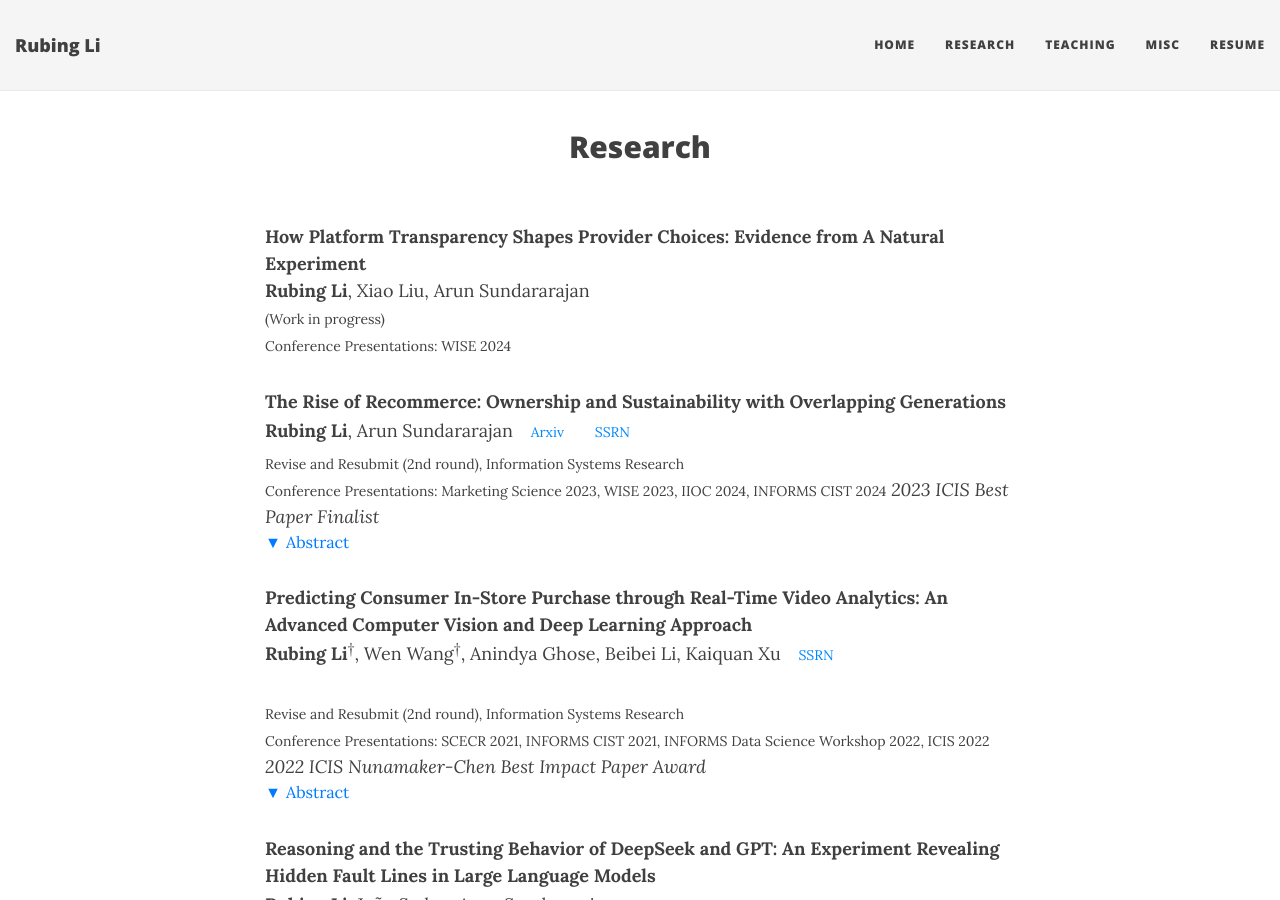
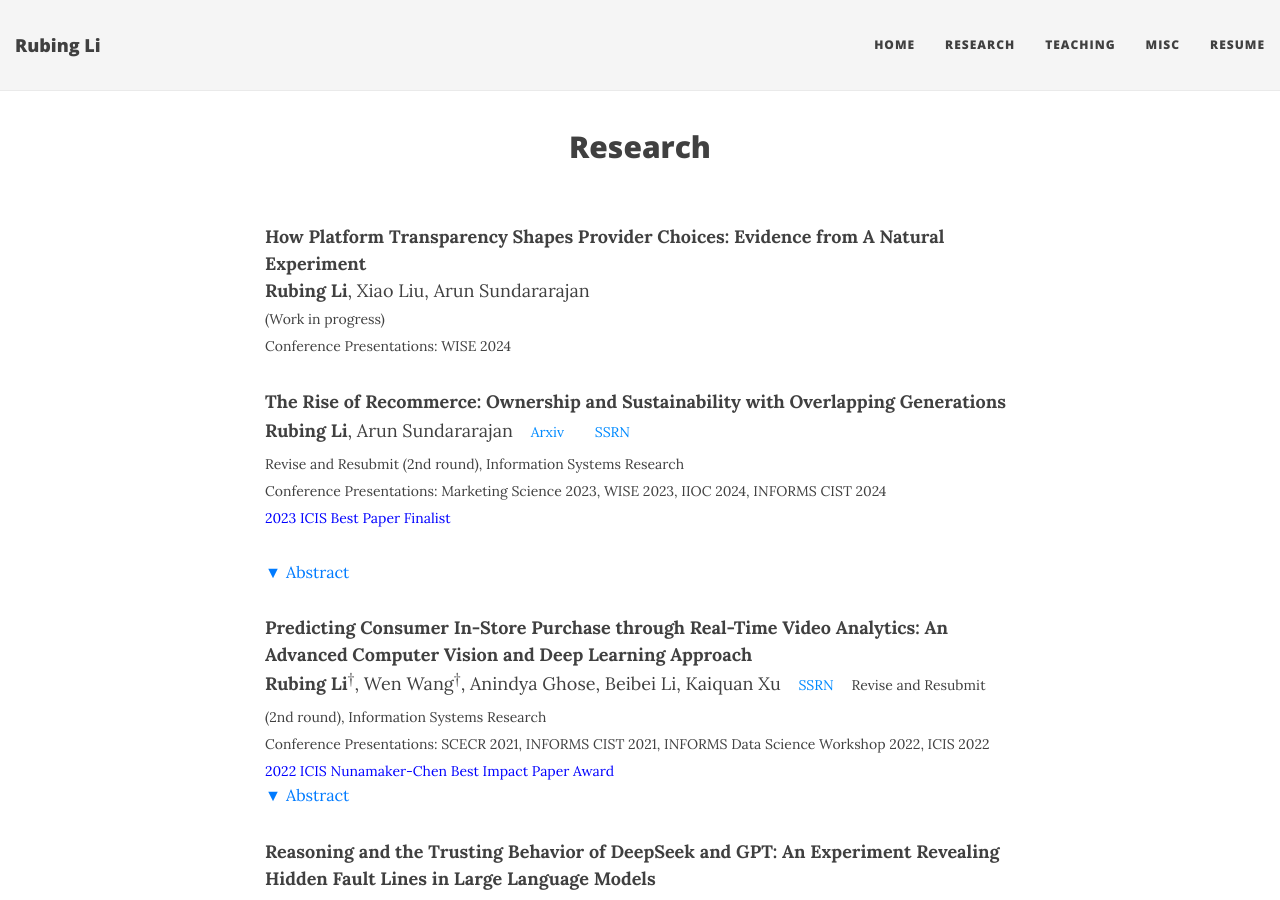
Before and after one commit to RubingLi123/rubingli123.github.io, a Jekyll site: the page built from research.md, in a window 1280 px wide and 900 px high. Built offline with Jekyll 4.4.1, drawn with Linux system fonts in a browser that asks for light colours; nearby versions of some CDN libraries.

Commit message:
Update research.md

```diff
--- a/research.md
+++ b/research.md
@@ -48,7 +48,8 @@ title: Research
 **Rubing Li**, Arun Sundararajan  [Arxiv](https://arxiv.org/abs/2405.09023){: .btn} [SSRN](https://papers.ssrn.com/sol3/papers.cfm?abstract_id=4827707){: .btn}
 <br><span style="font-size: 14px;"> Revise and Resubmit (2nd round), Information Systems Research</span>
 <br><span style="font-size: 14px;">Conference Presentations: Marketing Science 2023, WISE 2023, IIOC 2024, INFORMS CIST 2024</span>
-*2023 ICIS Best Paper Finalist*
+<br><span style="font-size: 14px;color:blue">2023 ICIS Best Paper Finalist </span>
+
 <span class="abstract-link" onclick="toggleAbstract('abstract1', this)">
     <span class="triangle">▼</span> Abstract
 </span>
@@ -58,9 +59,9 @@ title: Research
 
 **Predicting Consumer In-Store Purchase through Real-Time Video Analytics: An Advanced Computer Vision and Deep Learning Approach**
 **Rubing Li**<sup>†</sup>, Wen Wang<sup>†</sup>, Anindya Ghose, Beibei Li, Kaiquan Xu [SSRN](https://papers.ssrn.com/sol3/papers.cfm?abstract_id=4513385){: .btn}
-<br><span style="font-size: 14px;"> Revise and Resubmit (2nd round), Information Systems Research</span>
+<span style="font-size: 14px;"> Revise and Resubmit (2nd round), Information Systems Research</span>
 <br><span style="font-size: 14px;">Conference Presentations: SCECR 2021, INFORMS CIST 2021, INFORMS Data Science Workshop 2022, ICIS 2022</span>
-*2022 ICIS Nunamaker-Chen Best Impact Paper Award*
+<span style="font-size: 14px;color:blue">2022 ICIS Nunamaker-Chen Best Impact Paper Award</span>
 <span class="abstract-link" onclick="toggleAbstract('abstract3', this)">
     <span class="triangle">▼</span> Abstract
 </span>
@@ -70,7 +71,7 @@ This study introduces a novel, theory-driven video analytics framework to predic
 
 **Reasoning and the Trusting Behavior of DeepSeek and GPT: An Experiment Revealing Hidden Fault Lines in Large Language Models**
 **Rubing Li**, João Sedoc, Arun Sundararajan   [Arxiv](https://arxiv.org/pdf/2502.12825){: .btn}
-<br><span style="font-size: 14px;">Conference Presentations: NYU AI Symposium 2024, Yale AI/ML 2024</span>
+<span style="font-size: 14px;">Conference Presentations: NYU AI Symposium 2024, Yale AI/ML 2024</span>
 <span class="abstract-link" onclick="toggleAbstract('abstract4', this)">
     <span class="triangle">▼</span> Abstract
 </span>
@@ -82,7 +83,7 @@ When encountering increasingly frequent performance improvements or cost reducti
 
 **Visible Localized Climate Change Events Alter Sustainable Consumption Behaviors**
 **Rubing Li**, Andy Ruben, Arun Sundararajan
-<br><span style="font-size: 14px;">Conference Presentations: SCECR 2024</span>
+<span style="font-size: 14px;">Conference Presentations: SCECR 2024</span>
 <span class="abstract-link" onclick="toggleAbstract('abstract2', this)">
     <span class="triangle">▼</span> Abstract
 </span>
```
